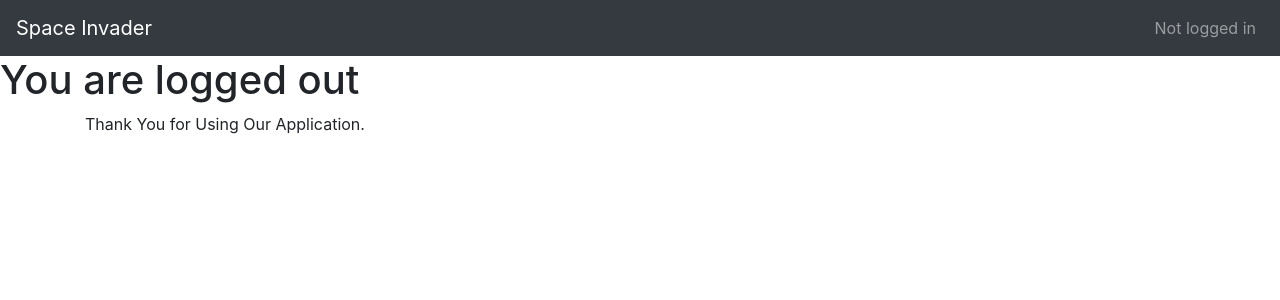
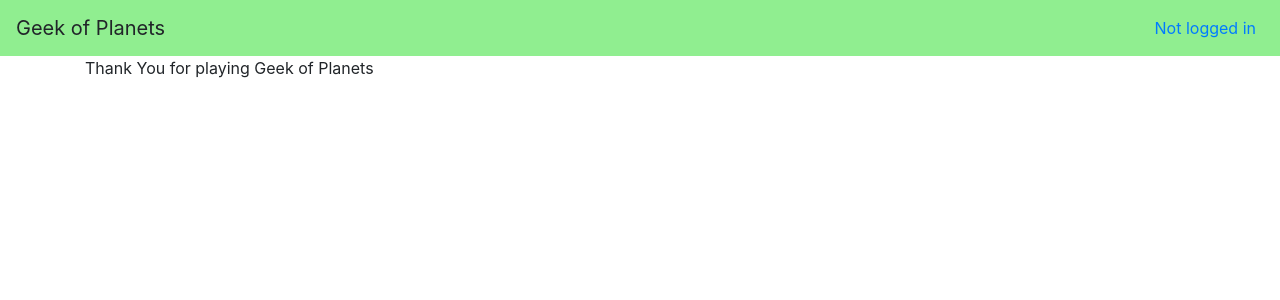
Before and after one commit to piotrmludzik/GeekOfPlanets, an Angular app in the folder elGrande-client/: page /logout in a window 1280 px wide. Shown: the top 300 px of the page. Built offline with nearby package versions, Linux system fonts and the light colour scheme; no server answers.

Commit message:
feat: working canvas with moving player.

```diff
--- a/elGrande-client/src/app/components/canvas/canvas.component.css
+++ b/elGrande-client/src/app/components/canvas/canvas.component.css
@@ -3,11 +3,10 @@ canvas {
   margin-right: auto;
   margin-left: auto;
   display: block;
-  width: 80%;
-  height: auto;
+  width: 100vw;
+  height: 100vh;
   background-image: url("https://cdn.wallpapersafari.com/11/88/RpvTds.jpg");
   background-position: center center;
   background-repeat: no-repeat;
   background-size: cover;
-
 }
--- a/elGrande-client/src/app/components/canvas/canvas.component.ts
+++ b/elGrande-client/src/app/components/canvas/canvas.component.ts
@@ -14,7 +14,7 @@ const y = 5;
 let moveDirection: string;
 const spaceShip = {x: 0, y: 0};
 const spaceShipImage = new Image();
-spaceShipImage.src = '../assets/img/spaceShip.png';
+spaceShipImage.src = '../assets/img/spaceShip_50.png';
 
 
 @Component({
@@ -80,7 +80,7 @@ export class CanvasComponent implements OnInit {
     return spaceShip;
   }
   drawSpaceship( ): any{
-    this.ctx.drawImage(spaceShipImage, spaceShip.x, spaceShip.y, spaceShipImage.width / 8 , spaceShipImage.height / 8 );
+    this.ctx.drawImage(spaceShipImage, spaceShip.x, spaceShip.y, spaceShipImage.width / 1 , spaceShipImage.height / 1 );
   }
   clearBoard(): void{
     this.ctx.clearRect(0, 0, gameBoardSetup.boardSize.width, gameBoardSetup.boardSize.height);
--- a/elGrande-client/src/app/components/game/game.component.html
+++ b/elGrande-client/src/app/components/game/game.component.html
@@ -1,5 +1,5 @@
 <app-menu></app-menu>
 <div class="container">
-    <h2 *ngIf="isResponse">{{welcomeMessage}}</h2>
+<!--    <h2 *ngIf="isResponse">{{welcomeMessage}}</h2>-->
 </div>
 <app-canvas></app-canvas>
--- a/elGrande-client/src/app/components/game/game.service.ts
+++ b/elGrande-client/src/app/components/game/game.service.ts
@@ -11,7 +11,7 @@ export class GameService {
 
   // tslint:disable-next-line:typedef
   executeGameService(){
-    let httpOptions = {headers: new HttpHeaders({'Content-Type': 'application/json'}), withCredentials: true};
+    const httpOptions = {headers: new HttpHeaders({'Content-Type': 'application/json'}), withCredentials: true};
     return this.http.get<any>('http://localhost:8080/secured', httpOptions);
   }
 }
--- a/elGrande-client/src/app/components/login/login.component.css
+++ b/elGrande-client/src/app/components/login/login.component.css
@@ -34,29 +34,8 @@
   font-size:13px;
   text-align:center;
 }
-.login-sec .copy-text i{
-  color:#FEB58A;
-}
-.login-sec .copy-text a{
-  color:#E36262;
-}
-.login-sec h2{
-  margin-bottom:30px;
-  font-weight:800;
-  font-size:30px;
-  color: #DE6262;}
 
-.login-sec h2:after{
-  content:" ";
-  width:100px;
-  height:5px;
-  background:#FEB58A;
-  display:block;
-  margin-top:20px;
-  border-radius:3px;
-  margin-left:auto;
-  margin-right:auto;
-}
+
 
 .banner-text{
   width:70%;
@@ -84,8 +63,8 @@
 .container{
   padding: 60px 35px 35px 35px;
   border-radius: 40px;
-  background: #ecf0f3;
-  box-shadow: 13px 13px 20px #cbced1;
+  background: transparent;
+  /*box-shadow: 13px 13px 13px #725aea;*/
   -webkit-border-radius: 40px;
   -moz-border-radius: 40px;
   -ms-border-radius: 40px;
@@ -108,16 +87,19 @@
 
 .title{
   text-align: center;
-  font-size: 28px;
+  font-size: 32px;
   font-weight: bolder;
   padding-top: 20px;
   letter-spacing:4px;
+  user-select: none;
+
 }
 .sub-title{
   text-align: center;
   font-size: 18px;
   padding-top: 10px;
   letter-spacing: 4px;
+  user-select: none;
 }
 
 .form-group{
@@ -130,7 +112,7 @@
   outline: none;
   background: none;
   font-size: 18px;
-  color: #555;
+  color: black;
   padding: 20px 10px 20px 5px;
   text-align: center;
 }
@@ -150,6 +132,7 @@
   height: 30px;
   margin: 0 10px -3px 25px;
 }
+
 
 .sign-in-button, .register-in-button{
   outline: none;
--- a/elGrande-client/src/app/components/login/login.component.html
+++ b/elGrande-client/src/app/components/login/login.component.html
@@ -6,7 +6,7 @@
           <a [routerLink]="['/']">
             <div class="logo"></div>
           </a>
-          <div class="title">Space Invader</div>
+          <div class="title">Geek of Planets</div>
           <div class="sub-title">Login</div>
             <form #loginForm="ngForm" autocomplete="off">
               <div class="form-group">
--- a/elGrande-client/src/app/components/logout/logout.component.html
+++ b/elGrande-client/src/app/components/logout/logout.component.html
@@ -1,3 +1,3 @@
 <app-menu></app-menu>
 <h1>You are logged out</h1>
-<div class="container">Thank You for Using Our Application.</div>
+<div class="container">Thank You for playing Geek of Planets</div>
--- a/elGrande-client/src/app/components/menu/menu.component.css
+++ b/elGrande-client/src/app/components/menu/menu.component.css
@@ -1,3 +1,11 @@
 .navbar-nav {
   flex-direction: row;
+  user-select: none;
 }
+.navbar-brand{
+  user-select: none;
+}
+
+.navbar-custom {
+  background-color: lightgreen;
+}
--- a/elGrande-client/src/app/components/menu/menu.component.html
+++ b/elGrande-client/src/app/components/menu/menu.component.html
@@ -1,6 +1,6 @@
 <header>
-  <nav class="navbar navbar-expand-md navbar-dark bg-dark">
-    <div class="navbar-brand">Space Invader</div>
+  <nav class="navbar navbar-expand-md navbar-custom fixed-top">
+    <div class="navbar-brand">Geek of Planets</div>
       <div class="logged-user" *ngIf="isLoggedIn"  class="nav-link"> TEMP/Logged in as: {{getLoggedInUSerName()}}
     </div>
     <ul class="navbar-nav navbar-collapse justify-content-end inline-navbar">
--- a/elGrande-client/src/app/components/registration/registration.component.html
+++ b/elGrande-client/src/app/components/registration/registration.component.html
@@ -6,7 +6,7 @@
           <a [routerLink]="['/']">
             <div class="logo"></div>
           </a>
-          <div class="title">Space Invader</div>
+          <div class="title">Geek of Planets</div>
           <div class="sub-title">Register form</div>
             <form #registerForm="ngForm" autocomplete="off">
               <div class="form-group">
```
